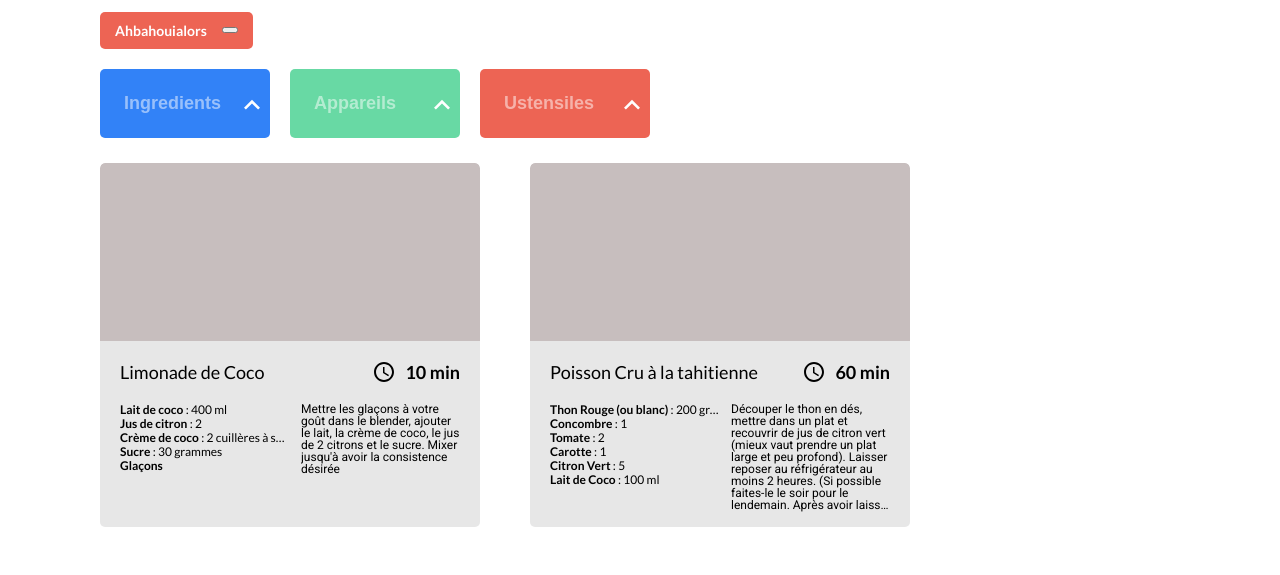
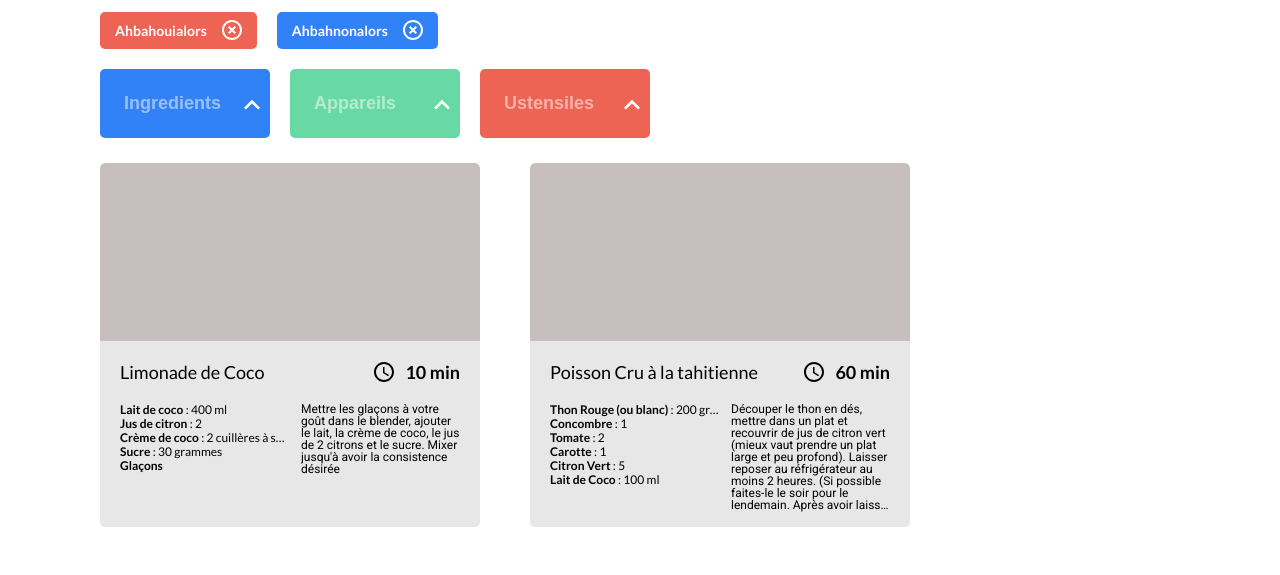
Before and after one commit to Foxygene/Les-petits-plats, a website built with Vite: page src/index.html in a window 1280 px wide. Shown: the part 225-800 px from the top of the page. Built offline with nearby package versions, Linux system fonts and the light colour scheme.

Commit message:
feat(filter pill): new pill-component

```diff
--- a/src/components/filter_pill/filter_pill.css
+++ b/src/components/filter_pill/filter_pill.css
@@ -1,3 +1,8 @@
+.filter_box {
+    display:flex;
+    gap: 20px;
+}
+
 .pill {
     display: flex;
     justify-content: space-between;
@@ -18,3 +23,12 @@
     color: #FFFFFF;
     margin-right: 15px;
 }
+
+.pill button {
+    padding: 0;
+    border: none;
+    background: none;
+    cursor: pointer;
+    display: flex;
+    align-items: center;
+}
--- a/src/components/filter_pill/filter_pill.ts
+++ b/src/components/filter_pill/filter_pill.ts
@@ -1,17 +1,8 @@
-export const filterPill = (text: string, color: string):void => {
-    const filterBox = document.querySelector<HTMLDivElement>('#filter_box');
-
-    const pill = document.createElement('div');
-    pill.classList.add('pill');
-    pill.classList.add(color);
-
-    const pillText = document.createElement('span');
-    pillText.textContent = text;
-
-    const pillButton = document.createElement('button');
-    pillButton.addEventListener('click', () => pill.remove())
-
-    pill.append(pillText, pillButton)
-
-     filterBox?.append(pill);
-}
+export const filterPill = (text: string, color: string): string => /*html*/ `
+  <div class='pill ${color}'>
+    <span>${text}</span>
+    <button class='close_pill_button'>
+      <img src='./closeicon.svg'>
+    </button>
+  </div>
+  `;
--- /dev/null
+++ b/src/components/filter_pill/use_pill.ts
@@ -0,0 +1,7 @@
+export const usePill = (filterBox: HTMLDivElement): void => {
+  const deleteButtonList = filterBox.querySelectorAll<HTMLButtonElement>('.close_pill_button');
+
+  deleteButtonList.forEach((deleteButton) => {
+    deleteButton.addEventListener('click', () => deleteButton.parentElement?.remove());
+  });
+};
--- a/src/index.ts
+++ b/src/index.ts
@@ -1,5 +1,6 @@
 import { dropdownSearch } from './components/dropdown_search/dropdownsearch';
 import { filterPill } from './components/filter_pill/filter_pill';
+import { usePill } from './components/filter_pill/use_pill';
 import { header } from './components/header/header';
 import { recipesCard } from './components/recipes_card/recipescard';
 import { searchBox } from './components/search_box/searchbox';
@@ -8,14 +9,16 @@ import { getNoDuplicate } from './scripts/getnoduplicate';
 
 const ingredientList = getNoDuplicate('ingredient', recipes);
 const applianceList = getNoDuplicate('appliance', recipes);
-const ustensilsList =getNoDuplicate('ustensils', recipes);
+const ustensilsList = getNoDuplicate('ustensils', recipes);
 
 document.body.innerHTML =
   /*html*/
   `<main>
   ${header()}
   ${searchBox()}
-  <div id="filter_box">
+  <div class="filter_box">
+    ${filterPill('Ahbahouialors', 'bg_red')}
+    ${filterPill('Ahbahnonalors', 'bg_blue')}
   </div>
   <div class="dropdowns_container">
     ${dropdownSearch('Ingredients', 'bg_blue', ingredientList)}
@@ -27,4 +30,4 @@ document.body.innerHTML =
   </div>
 </main>`;
 
-filterPill('Ahbahouialors', 'bg_red');
+usePill(document.querySelector<HTMLDivElement>('.filter_box')!);
```
Also changed, not shown: src/public/closeicon.svg (added).
